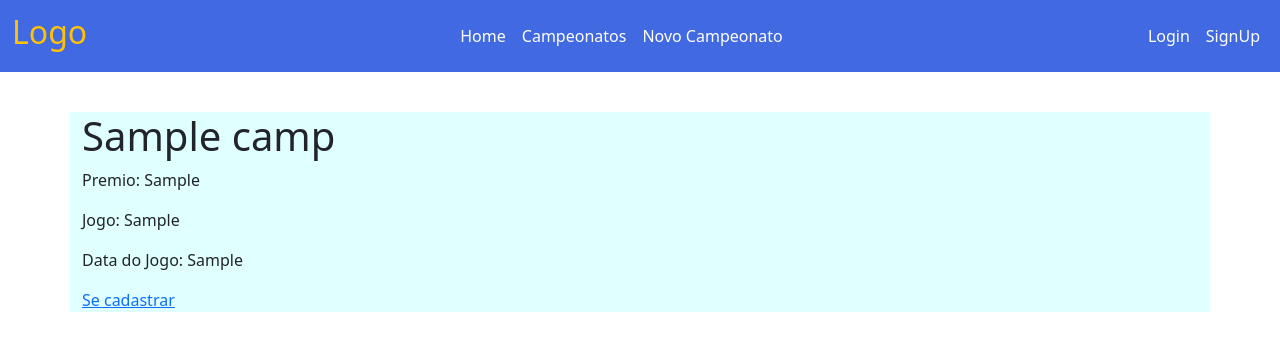
After one commit to joaogabriel01/Projeto---IFCamp, a Flask app: template templates/campeonato.html in a window 1280 px wide. The commit adds this page. Shown: the top 351 px of the page. Run offline with Flask 2, Linux system fonts and the light colour scheme; the template is opened without the code that fills it: most values are stand-ins (such as "Sample title", 1, 10 or a date in 2020); some libraries are stand-ins or nearby versions.

Commit message:
Criando tela campeonato

```diff
--- a/dao.py
+++ b/dao.py
@@ -1,7 +1,8 @@
-from models import Usuario, Campeonato
+from models import Usuario, Campeonato, Transforma
 #SQL_CRIA_CAMPEONATO = 'insert into tb_campeonatos(Nome, Premio, Data_Camp, idJogos) values (%s, %s, %s,%s)'
 SQL_CRIA_CAMPEONATO = 'insert into tb_campeonatos(Nome, Premio, idJogos) values (%s, %s, %s)'
 SQL_ATUALIZA_CAMPEONATO = 'UPDATE tb_campeonatos SET Nome=%s, Premio=%s, idJogos=%s where idCampeonato=%s'
+SQL_BUSCA_CAMP = 'SELECT Nome, Premio, Data_Camp, idJogos from tb_campeonatos'
 
 class CampDao:
     def __init__(self,db):
@@ -12,6 +13,15 @@ class CampDao:
         cursor._id = cursor.lastrowid
         self.__db.connection.commit()
         return campeonato
+
+    def buscar_camp(self):
+        cursor = self.__db.connection.cursor()
+        cursor.execute(SQL_BUSCA_CAMP)
+        dados = cursor.fetchall()
+        print("dados = {}".format(dados))
+        dados = Transforma.transformaStr(dados)
+        print("dados = {}".format(dados))
+        return dados
 
 SQL_CRIA_USUARIO = 'insert into tb_usuarios(usuario, senha, tipo_usuario) values (%s, %s, %s)'
 SQL_ATUALIZA_SENHA_USUARIO= 'UPDATE tb_usuarios SET senha=%s where usuario=%s'
@@ -58,9 +68,9 @@ class JogoDao:
     def buscar_um(self,jogo):
         cursor = self.__db.connection.cursor()
         cursor.execute(SQL_BUSC_JOGO_1,(jogo))
-        dados = cursor.fetchall()
+        dados = cursor.fetchone()
         print(dados)
-        return 1
+        return dados
 
     def buscar(self):
         cursor = self.__db.connection.cursor()
@@ -72,4 +82,5 @@ class JogoDao:
         cursor = self.__db.connection.cursor()
         cursor.execute(SQL_BUSC_ID_JOGO,(nome,))
         dados = cursor.fetchone()
+
         return dados
--- a/main.py
+++ b/main.py
@@ -91,6 +91,16 @@ def cad_jogo():
     jogo_dao.criar(jogo)
     return redirect('/')
 
+@app.route('/campeonato')
+def campeonato():
+    camp = []
+    dados = campeonato_dao.buscar_camp()
+    for i in dados:
+        jogo = jogo_dao.buscar_um(i[3])
+        jogo=jogo[1]
+        camp.append(Campeonato(i[0],i[1],jogo,i[2]))
+
+    return render_template('campeonato.html',camp = camp)
 
 if __name__ == '__main__':
     app.run()
--- /dev/null
+++ b/templates/campeonato.html
@@ -0,0 +1,12 @@
+{% extends "template.html" %}
+{% block conteudo %}
+    {% for i in camp %}
+        <div class="container" style="background: #E0FFFF; margin-top:40px">
+            <h1>{{i.getNome()}}</h1>
+            <p>Premio: {{i.getPremio()}}</p>
+            <p>Jogo: {{i.getJogo()}}</p>
+            <p>Data do Jogo: {{i.getData()}}</p>
+            <a href="#">Se cadastrar</a>
+        </div>
+    {% endfor %}
+{%endblock %}
--- a/templates/index.html
+++ b/templates/index.html
@@ -1,6 +1,6 @@
 {% extends "template.html" %}
 {% block conteudo %}
-    <div class="container" style="background: #E0FFFF">
+    <div class="container" style="background: #E0FFFF; margin-top:40px">
       <h1>Titulo</h1>
       <p>texto</p>
     </div>
--- a/templates/template.html
+++ b/templates/template.html
@@ -20,7 +20,7 @@
                         <a class="nav-link active" aria-current="page" href="/">Home</a>
                     </li>
                     <li class="nav-item">
-                        <a class="nav-link active" href="#">Campeonatos</a>
+                        <a class="nav-link active" href="campeonato">Campeonatos</a>
                     </li>
                     <li class="nav-item">
                         <a class="nav-link active" href="novo">Novo Campeonato</a>
```
Also changed, not shown: models.py (+23 -0 lines).
